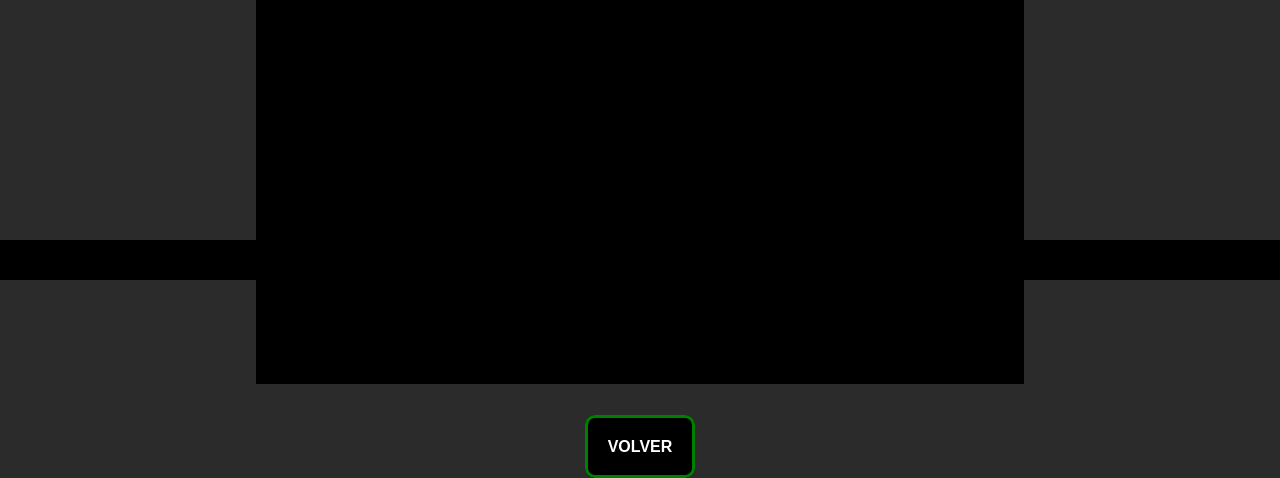
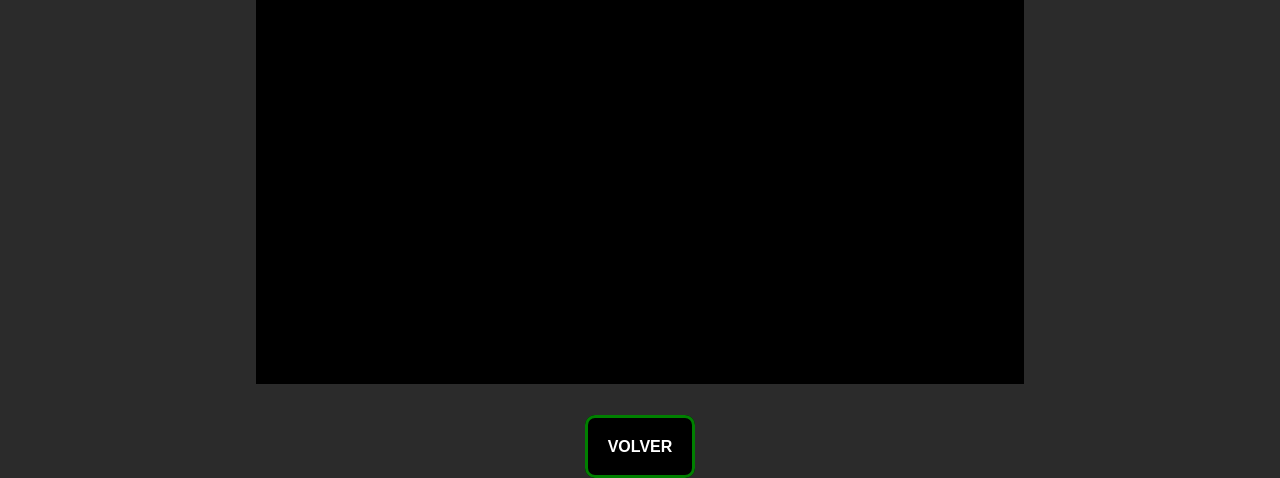
Before and after one commit to Xx-IKERO-90-xX/panagamingweb, a Flask app: template templates/paginas/minecraft_subpg/personajes/errors/errorPage.html in a window 1280 px wide. Shown: the part 926-1404 px from the top of the page. Run offline with Flask 3, Linux system fonts and the light colour scheme; the template is opened without the code that fills it, so the values that code supplies are empty.

Commit message:
Add files via upload

```diff
--- a/templates/paginas/minecraft_subpg/personajes/editPersonaje.html
+++ b/templates/paginas/minecraft_subpg/personajes/editPersonaje.html
@@ -27,6 +27,9 @@
     <main><br>
         <br><br><br>
         <br><br>
+        <div class="resultPersonaje">
+
+        </div>
         <form action="{{url_for('EditPersonaje')}}" method="post" class="personajeForm">
             <br><br>
             <div class="NuevoPersonaje">
--- a/templates/paginas/minecraft_subpg/personajes/errors/errorPage.html
+++ b/templates/paginas/minecraft_subpg/personajes/errors/errorPage.html
@@ -80,8 +80,5 @@
             <a href="{{url_for('PersonajesMinecraftPG')}}">VOLVER</a>
         </div>
     </main>
-    <footer>
-
-    </footer>
 </body>
 </html>
```
